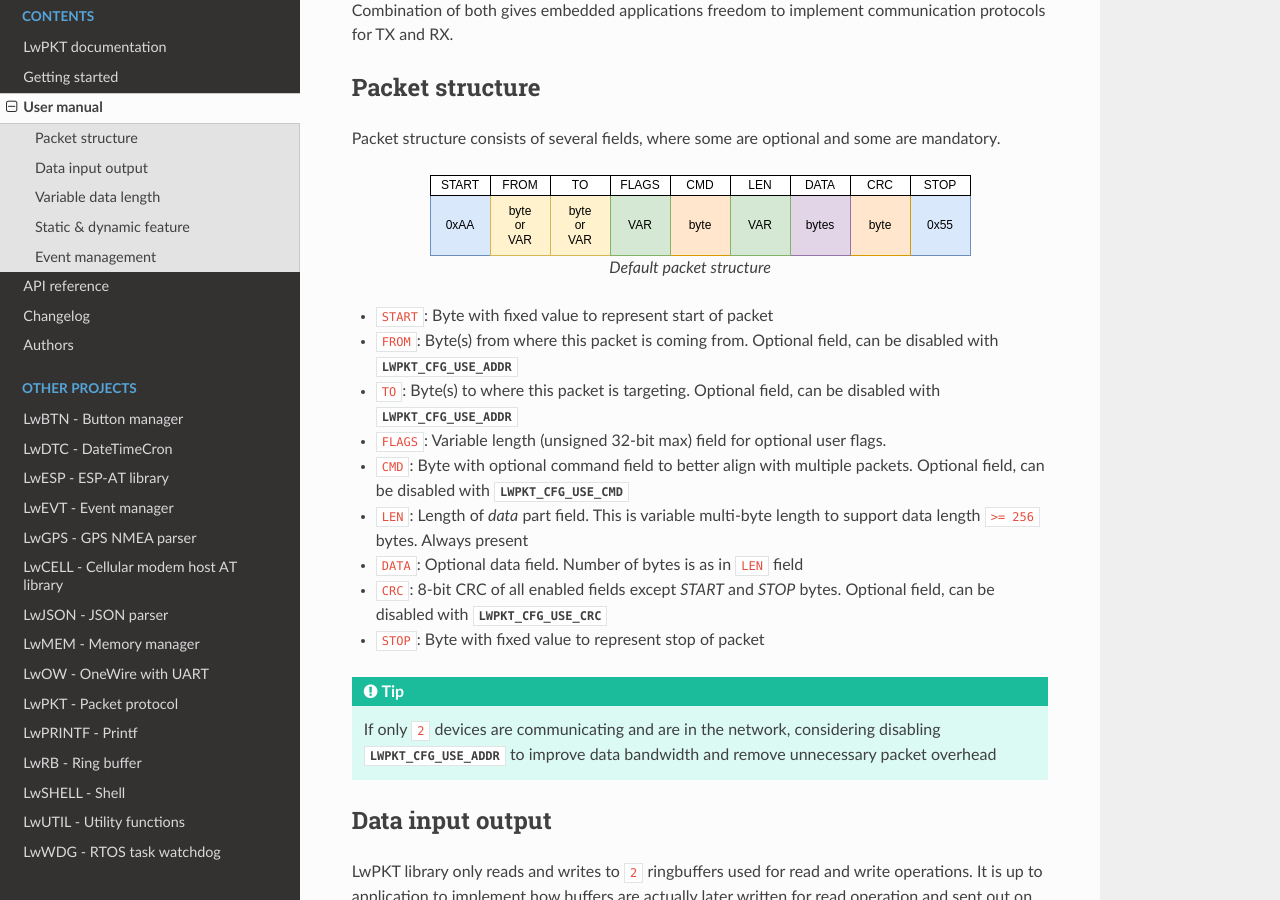
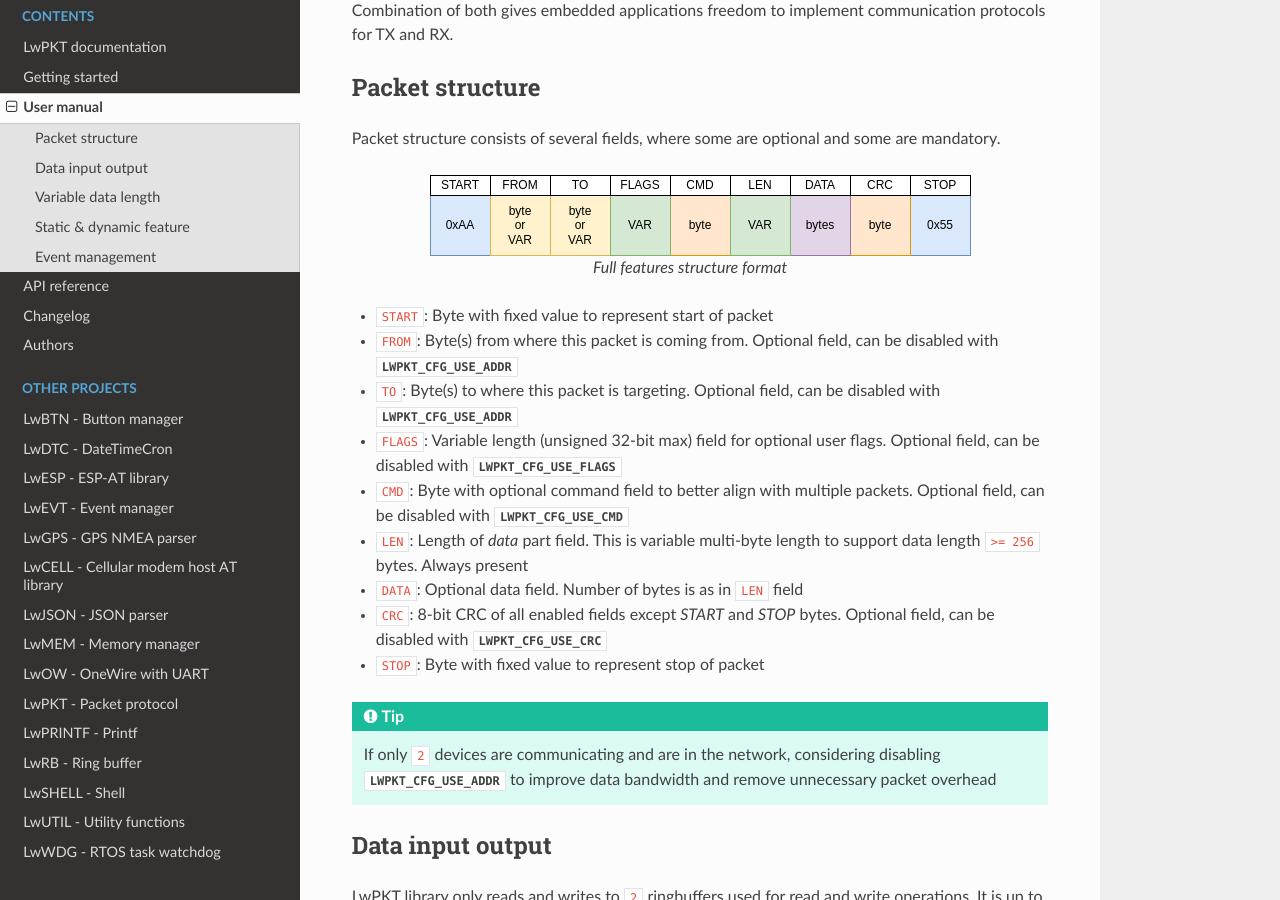
Before and after one commit to MaJerle/lwpkt, a Sphinx documentation site: the page built from docs/user-manual/index.rst, in a window 1280 px wide and 900 px high, scrolled down 473 px. Built offline with Sphinx 7.4.7 and the Read the Docs theme 2.0.0, drawn with Linux system fonts in a browser that asks for light colours; the version number could not be read and is left out.

Commit message:
fix docs text.

```diff
--- a/docs/user-manual/index.rst
+++ b/docs/user-manual/index.rst
@@ -24,14 +24,14 @@ Packet structure consists of several fields, where some are optional and some ar
 
 .. figure:: ../static/images/packet-structure.svg
     :align: center
-    :alt: Default packet structure
+    :alt: Full features structure format
 
-    Default packet structure
+    Full features structure format
 
 * ``START``: Byte with fixed value to represent start of packet
 * ``FROM``: Byte(s) from where this packet is coming from. Optional field, can be disabled with :c:macro:`LWPKT_CFG_USE_ADDR`
 * ``TO``: Byte(s) to where this packet is targeting. Optional field, can be disabled with :c:macro:`LWPKT_CFG_USE_ADDR`
-* ``FLAGS``: Variable length (unsigned 32-bit max) field for optional user flags.
+* ``FLAGS``: Variable length (unsigned 32-bit max) field for optional user flags. Optional field, can be disabled with :c:macro:`LWPKT_CFG_USE_FLAGS`
 * ``CMD``: Byte with optional command field to better align with multiple packets. Optional field, can be disabled with :c:macro:`LWPKT_CFG_USE_CMD`
 * ``LEN``: Length of *data* part field. This is variable multi-byte length to support data length ``>= 256`` bytes. Always present
 * ``DATA``: Optional data field. Number of bytes is as in ``LEN`` field
```
